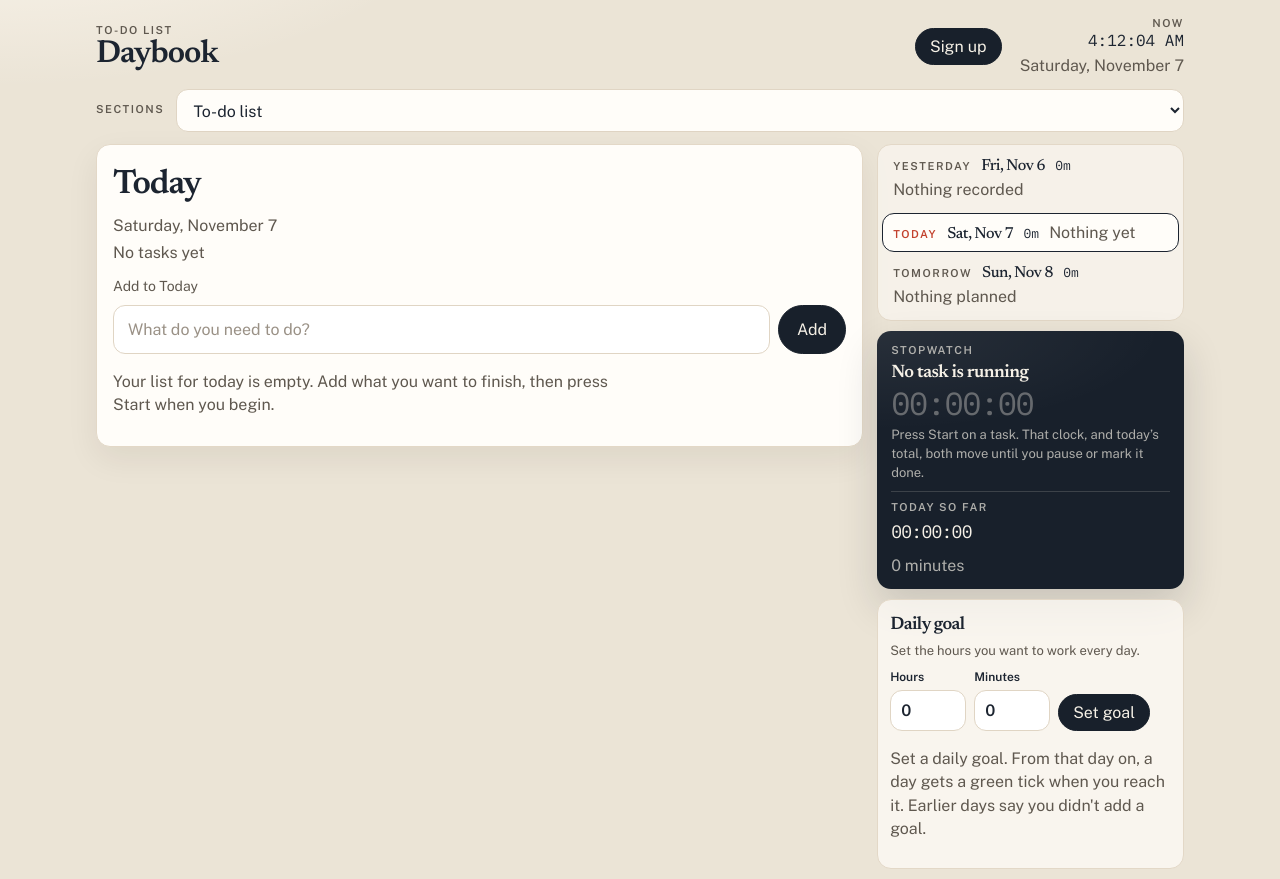
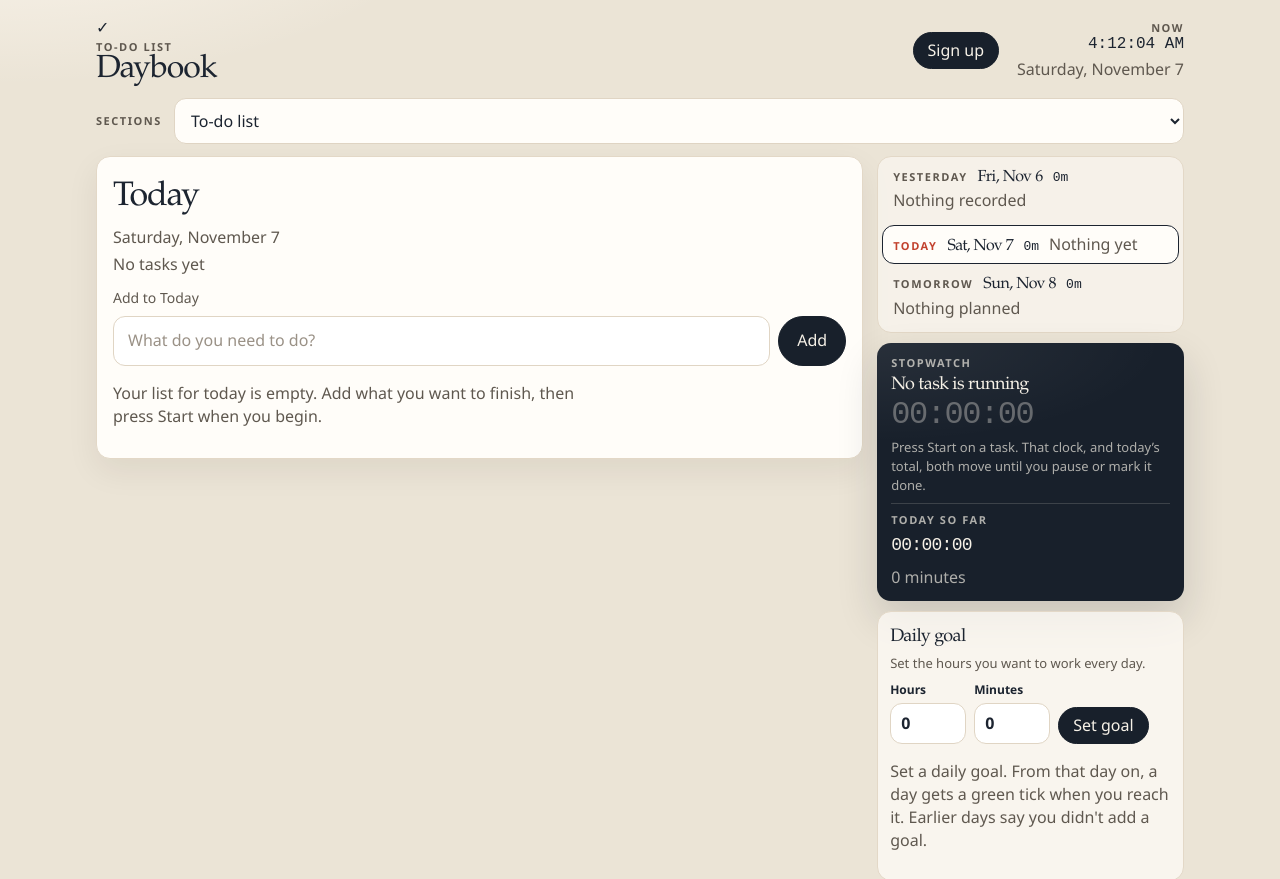
Before and after one commit to NaimWorld77/daybook, a plain HTML site: page index.html in a window 1280 px wide. Shown: the top 879 px of the page. Drawn offline with nearby package versions, Linux system fonts and the light colour scheme.

Commit message:
Restyle Daybook with a light card layout.

```diff
--- a/index.html
+++ b/index.html
@@ -4,20 +4,23 @@
   <meta charset="utf-8" />
   <meta name="viewport" content="width=device-width, initial-scale=1" />
   <meta name="description" content="A daily to-do list with a live stopwatch, a flow chart of the work, and totals for yesterday, today, and tomorrow." />
-  <meta name="theme-color" content="#18202b" />
+  <meta name="theme-color" content="#faf5ff" />
   <title>Daybook</title>
   <link rel="icon" href="favicon.svg" type="image/svg+xml" />
   <link rel="preconnect" href="https://fonts.googleapis.com" />
   <link rel="preconnect" href="https://fonts.gstatic.com" crossorigin />
-  <link href="https://fonts.googleapis.com/css2?family=IBM+Plex+Mono:wght@400;500&family=Newsreader:wght@500;600&family=Public+Sans:wght@400;500;600&display=swap" rel="stylesheet" />
-  <link rel="stylesheet" href="styles.css?v=10" />
+  <link href="https://fonts.googleapis.com/css2?family=Inter:wght@400;500;600;700&display=swap" rel="stylesheet" />
+  <link rel="stylesheet" href="styles.css?v=11" />
 </head>
 <body>
   <div class="page">
     <header>
       <div class="brand">
-        <p class="kicker">To-do list</p>
-        <h1>Daybook</h1>
+        <span class="logo" aria-hidden="true">✓</span>
+        <div>
+          <p class="kicker">To-do list</p>
+          <h1>Daybook</h1>
+        </div>
       </div>
       <div class="header-side">
         <div id="account" class="account"></div>
@@ -136,6 +139,6 @@
   </div>
   <p id="live" class="sr-only" aria-live="polite"></p>
   <noscript>Daybook needs JavaScript to keep your list and your timer.</noscript>
-  <script src="app.js?v=10"></script>
+  <script src="app.js?v=11"></script>
 </body>
 </html>
```
